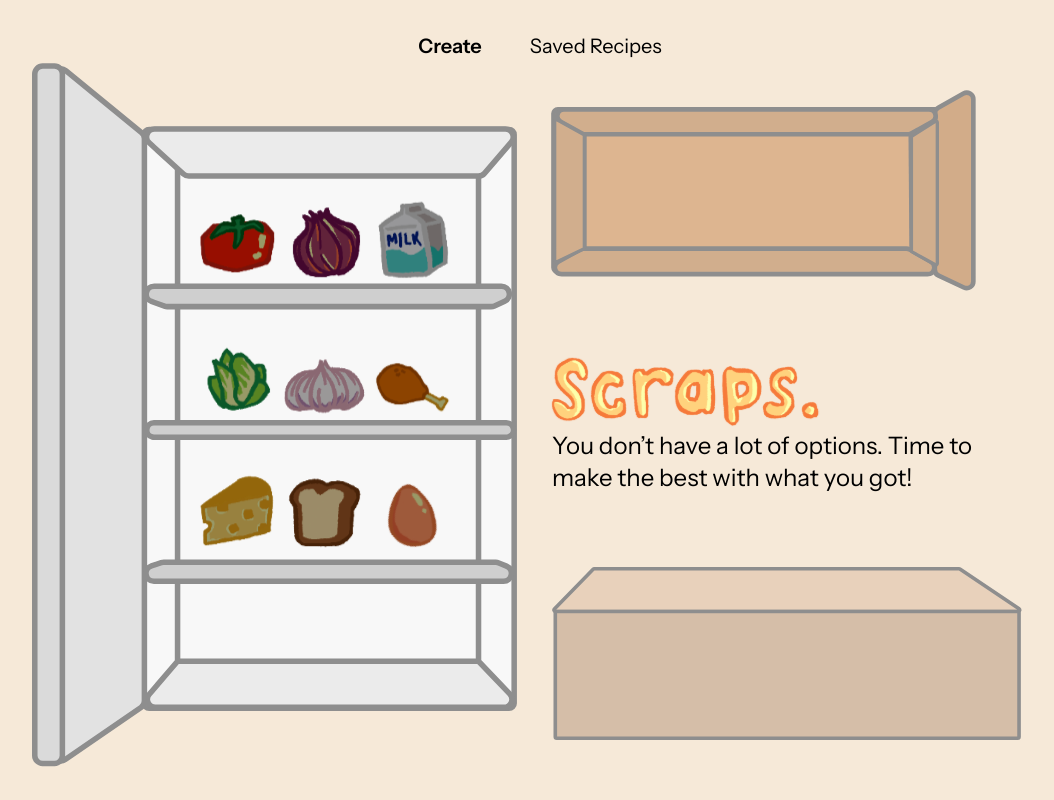
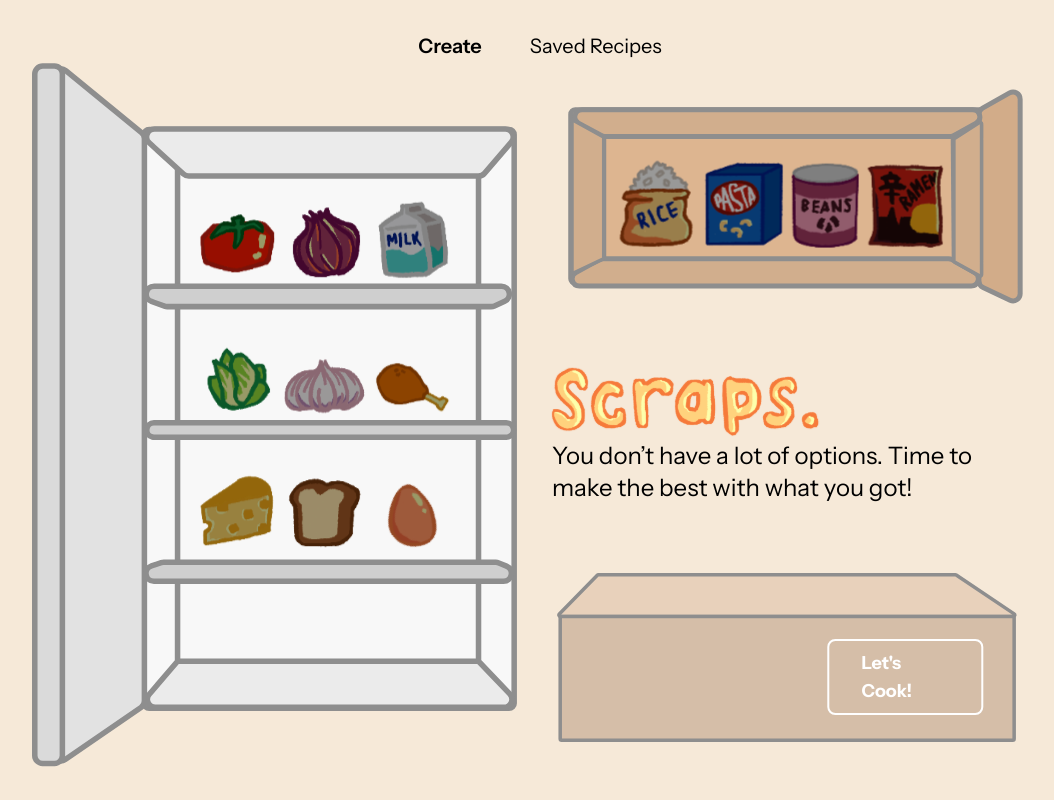
Before and after one commit to andvvo/Scraps, a React (Vite) app: page / in a window 1280 px wide. Shown: the whole page, without its empty margins (100-1154 px from the left). Built offline with nearby package versions, Linux system fonts and the light colour scheme.

Commit message:
Added responsiveness to rest of food and cook button

```diff
--- a/src/assets/food/index.ts
+++ b/src/assets/food/index.ts
@@ -20,3 +20,7 @@ export { default as riceDark } from "./rice-dark.svg";
 export { default as riceLight } from "./rice-light.svg";
 export { default as tomatoDark } from "./tomato-dark.svg";
 export { default as tomatoLight } from "./tomato-light.svg";
+export { default as beansDark } from "./beans-dark.svg";
+export { default as beansLight } from "./beans-light.svg";
+export { default as ramenDark } from "./ramen-dark.svg";
+export { default as ramenLight } from "./ramen-light.svg";
--- a/src/pages/cook.tsx
+++ b/src/pages/cook.tsx
@@ -114,20 +114,21 @@ export default function Cook() {
         </div>
       </div>
       <div className="flex-1 flex-shrink-0 flex flex-col justify-around items-start h-full w-full relative">
+        <div className="relative w-full max-w-[75%] aspect-[2.147/1]">
           <img
             src={pantry}
             alt="Pantry"
-          className="w-full max-w-[70%] object-contain -ml-4"
+            className="absolute inset-0 w-full h-full object-contain pointer-events-none"
           />
 
-        {/* <FoodIcon
+          <FoodIcon
             defaultSrc={foodIcons.riceDark}
             hoverSrc={foodIcons.riceLight}
             selectedSrc={foodIcons.riceLight}
             selected={isSelected("rice")}
             onToggle={() => toggleFood("rice")}
             alt="Rice"
-          className="absolute top-0 left-0 translate-x-6 translate-y-29 w-24 h-auto"
+            className="absolute left-[22%] top-[54%] w-[18%] -translate-x-1/2 -translate-y-1/2 z-10"
           />
           <FoodIcon
             defaultSrc={foodIcons.pastaDark}
@@ -136,8 +137,27 @@ export default function Cook() {
             selected={isSelected("pasta")}
             onToggle={() => toggleFood("pasta")}
             alt="Pasta"
-          className="absolute top-0 left-0 translate-x-34 translate-y-29 w-24 h-auto"
-        /> */}
+            className="absolute left-[41%] top-[54%] w-[18%] -translate-x-1/2 -translate-y-1/2 z-10"
+          />
+          <FoodIcon
+            defaultSrc={foodIcons.beansDark}
+            hoverSrc={foodIcons.beansLight}
+            selectedSrc={foodIcons.beansLight}
+            selected={isSelected("beans")}
+            onToggle={() => toggleFood("beans")}
+            alt="Beans"
+            className="absolute left-[58%] top-[54%] w-[18%] -translate-x-1/2 -translate-y-1/2 z-10"
+          />
+          <FoodIcon
+            defaultSrc={foodIcons.ramenDark}
+            hoverSrc={foodIcons.ramenLight}
+            selectedSrc={foodIcons.ramenLight}
+            selected={isSelected("ramen")}
+            onToggle={() => toggleFood("ramen")}
+            alt="Ramen"
+            className="absolute left-[75%] top-[54%] w-[18%] -translate-x-1/2 -translate-y-1/2 z-10"
+          />
+        </div>
 
         <div className="flex flex-col mb-4 w-full">
           <img src={logo} alt="Logo" className="w-full max-w-[45%] -ml-2" />
@@ -147,21 +167,23 @@ export default function Cook() {
           </p>
         </div>
 
+        <div className="relative w-full max-w-[75%] aspect-[2.79/1]">
           <img
             src={table}
             alt="Table"
-          className="w-full max-w-[75%] object-contain"
+            className="absolute inset-0 w-full h-full object-contain pointer-events-none"
           />
 
-        {/* <Link
+          <Link
             to={{
               pathname: "/cook-results",
               search: createSearchParams({ foods: selectedFoods }).toString(),
             }}
-          className="text-white text-lg font-bold px-8 py-2 border-2 border-white rounded-lg hover:text-orange hover:bg-white absolute bottom-0 right-0 -translate-x-21 -translate-y-24 cursor-pointer"
+            className="text-white text-lg font-bold px-8 py-2 border-2 border-white rounded-lg hover:text-orange hover:bg-white absolute left-[75%] top-[62%] w-[33%] -translate-x-1/2 -translate-y-1/2 z-10 cursor-pointer"
           >
             Let's Cook!
-        </Link> */}
+          </Link>
+        </div>
       </div>
     </div>
   );
```
Lines whose indentation alone changed are shown as unchanged.
